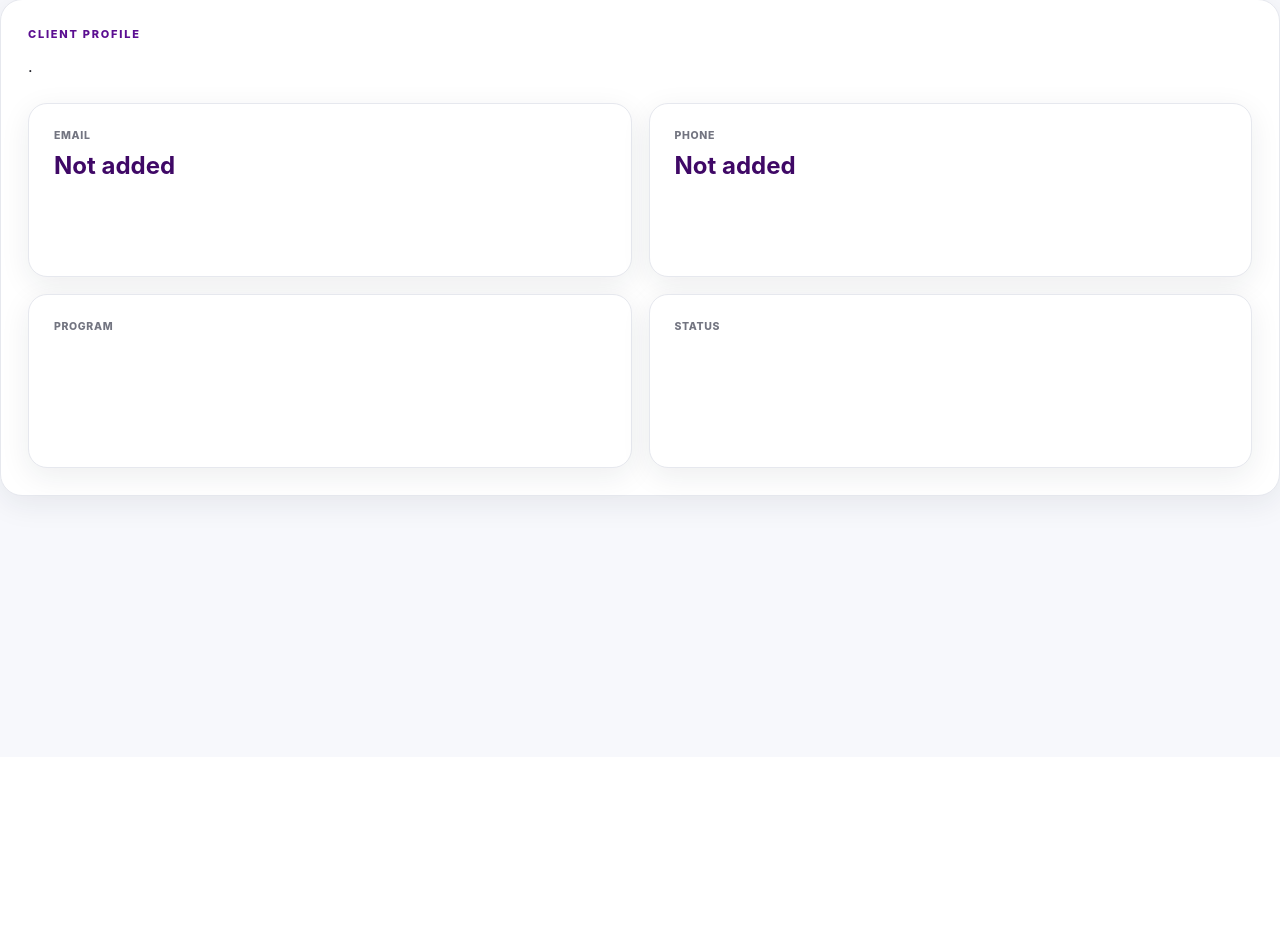
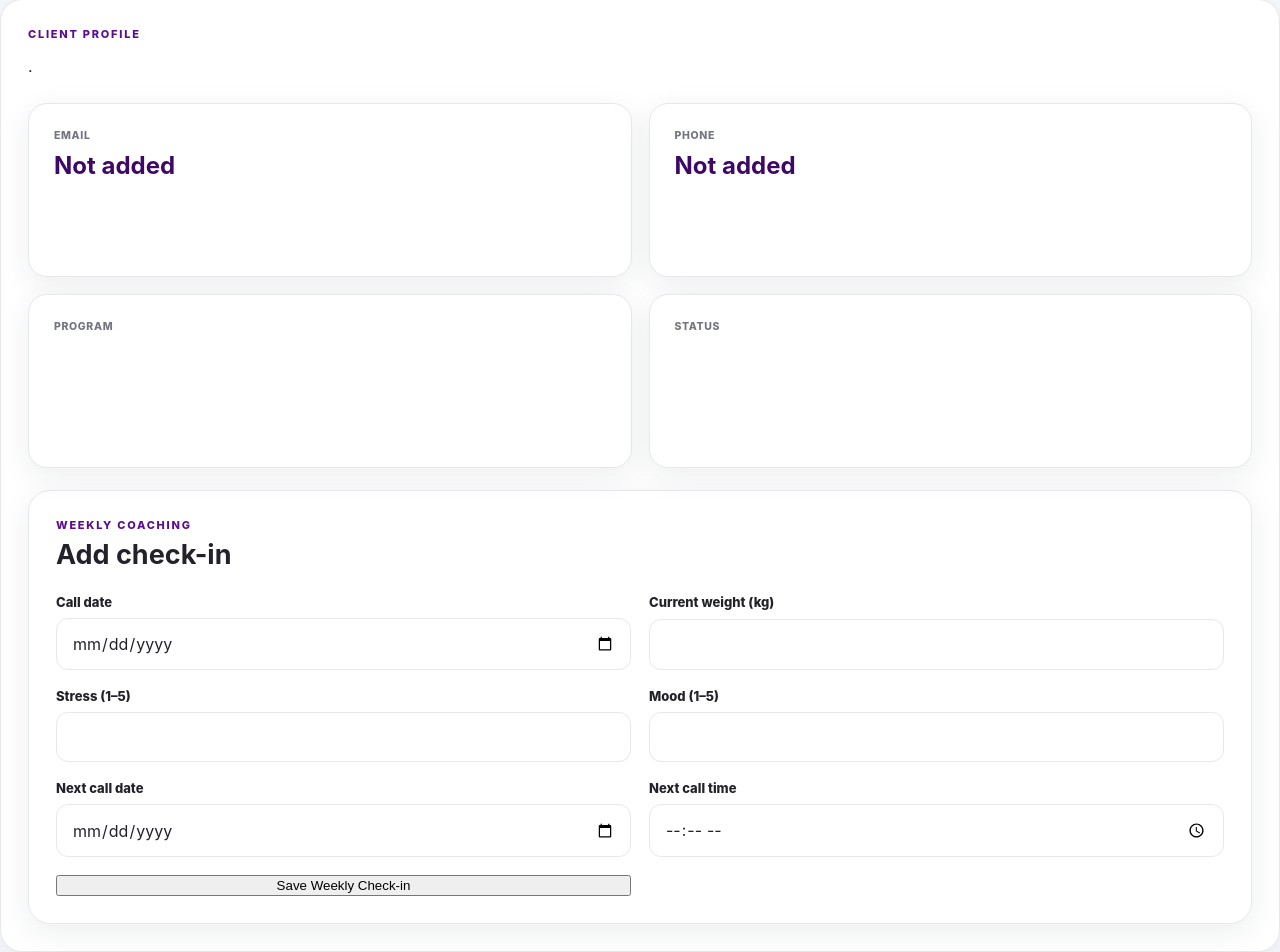
Before and after one commit to ramsparames/eatwelllivewell, a FastAPI app: page /dashboard/clients/1 in a window 1280 px wide. Shown: the part 43-995 px from the top of the page. Before the commit the page ends 557 px from the top, so only its background shows below. Run offline with FastAPI, Linux system fonts and the light colour scheme; the visitor is signed in with stand-in values (Sample User, id 1); parts of the project's set-up code (start-up, migrations or seed data) failed here and were passed over.

Commit message:
Add weekly check-in form to client dashboard

```diff
--- a/templates/client.html
+++ b/templates/client.html
@@ -69,6 +69,81 @@
 
         </div>
 
+        <section class="dashboard-panel">
+    <div class="panel-heading">
+        <div>
+            <p class="eyebrow">Weekly coaching</p>
+            <h2>Add check-in</h2>
+        </div>
+    </div>
+
+    <form
+        method="post"
+        action="/dashboard/clients/{{ client.id }}/checkin"
+        class="crm-form"
+    >
+        <div class="crm-field">
+            <label>Call date</label>
+            <input
+                type="date"
+                name="call_date"
+                required
+            >
+        </div>
+
+        <div class="crm-field">
+            <label>Current weight (kg)</label>
+            <input
+                type="number"
+                step="0.1"
+                name="weight_kg"
+            >
+        </div>
+
+        <div class="crm-field">
+            <label>Stress (1–5)</label>
+            <input
+                type="number"
+                min="1"
+                max="5"
+                name="stress_score"
+            >
+        </div>
+
+        <div class="crm-field">
+            <label>Mood (1–5)</label>
+            <input
+                type="number"
+                min="1"
+                max="5"
+                name="mood_score"
+            >
+        </div>
+
+        <div class="crm-field">
+            <label>Next call date</label>
+            <input
+                type="date"
+                name="next_call_date"
+            >
+        </div>
+
+        <div class="crm-field">
+            <label>Next call time</label>
+            <input
+                type="time"
+                name="next_call_time"
+            >
+        </div>
+
+        <button
+            type="submit"
+            class="btn btn-primary"
+        >
+            Save Weekly Check-in
+        </button>
+    </form>
+</section>
     </section>
 
 </main>
```
